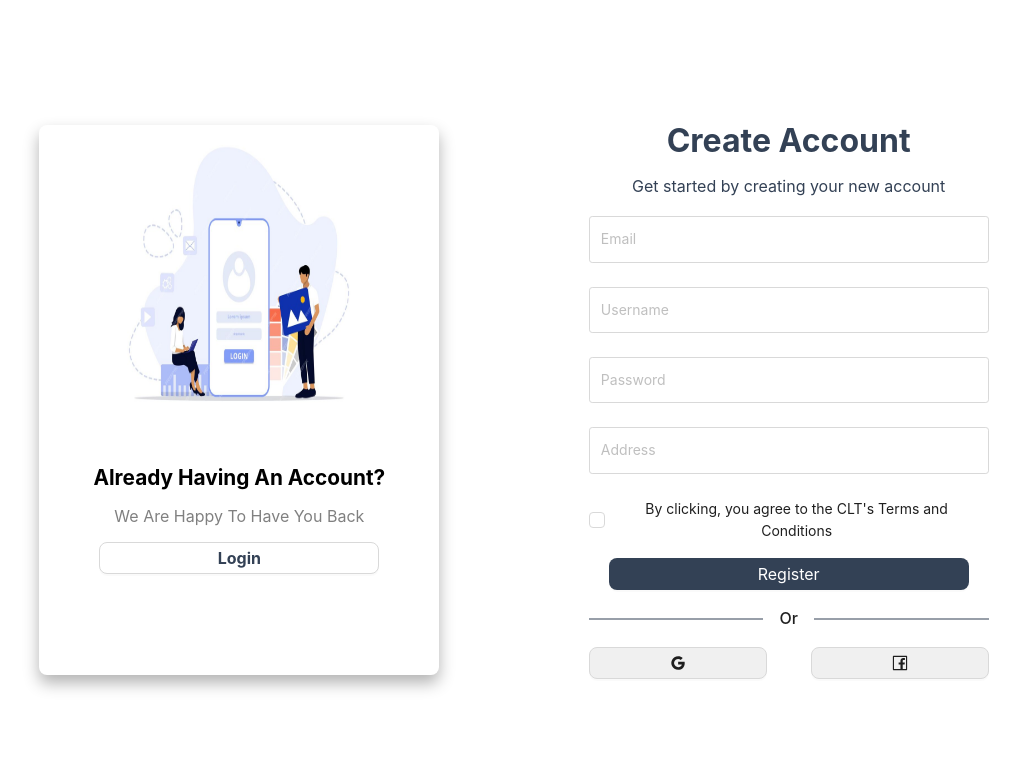
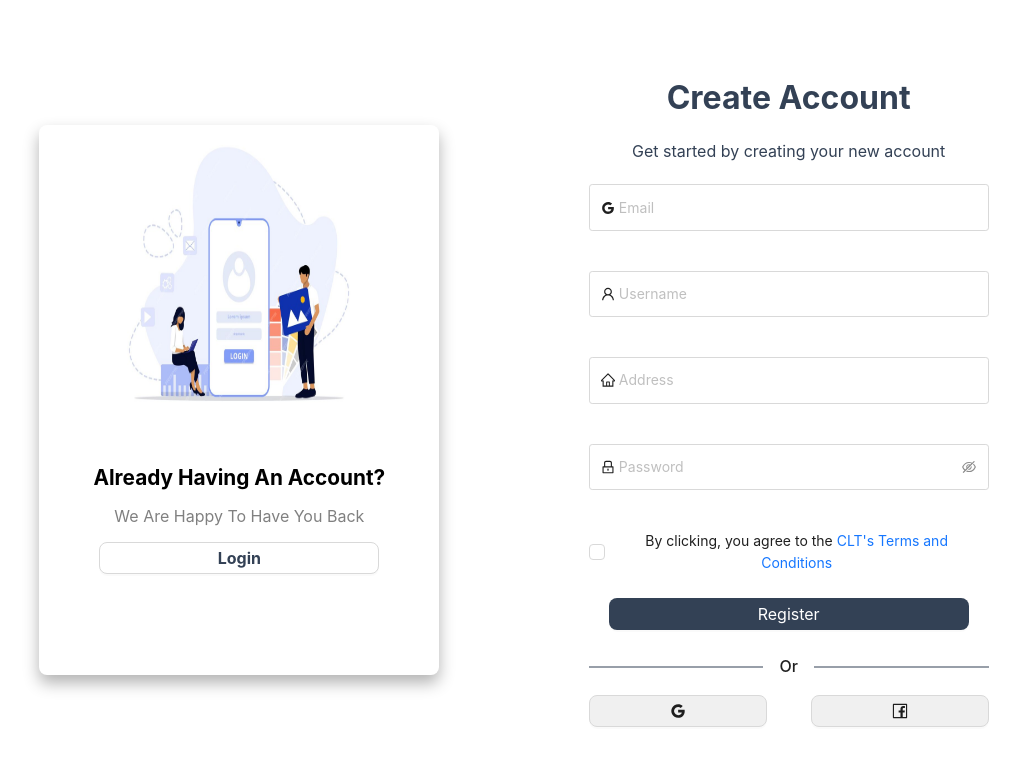
Before and after one commit to TranPhanPhucAn/Shipping-Route-Managerment, a Next.js app in the folder frontend/: page /register in a window 1280 px wide. Shown: the top 766 px of the page, without its empty margins (126-1146 px from the left). Built offline with nearby package versions, Linux system fonts and the light colour scheme; no server answers.

Commit message:
change UI

```diff
--- a/frontend/package.json
+++ b/frontend/package.json
@@ -13,6 +13,7 @@
     "@ant-design/icons": "^5.4.0",
     "@ant-design/nextjs-registry": "^1.0.0",
     "@apollo/client": "^3.11.2",
+    "@auth/core": "^0.34.2",
     "@emotion/react": "^11.13.0",
     "@emotion/styled": "^11.13.0",
     "@headlessui/react": "^2.1.2",
--- a/frontend/src/app/(auth)/register/page.tsx
+++ b/frontend/src/app/(auth)/register/page.tsx
@@ -3,8 +3,23 @@ import { useMutation } from "@apollo/client";
 import { REGISTER_USER } from "../../../graphql/mutations/Auth";
 import { useState } from "react";
 import { useRouter } from "next/navigation";
-import { Input, Button, message, Row, Col, Checkbox, Divider } from "antd";
-import { GoogleOutlined, FacebookOutlined } from "@ant-design/icons";
+import {
+  Input,
+  Button,
+  message,
+  Row,
+  Col,
+  Checkbox,
+  Divider,
+  Form,
+} from "antd";
+import {
+  GoogleOutlined,
+  FacebookOutlined,
+  LockOutlined,
+  UserOutlined,
+  HomeOutlined
+} from "@ant-design/icons";
 import styles from "../../../styles/Auth.module.css";
 import LoginImage from "./Login.png";
 import Image from "next/image";
@@ -85,47 +100,105 @@ const Register = () => {
         </div>
       </Col>
       <Col>
+        <Form name="register">
           <div className={styles.mainBox}>
             <h2 className={styles.title}>Create Account</h2>
             <p className={styles.subtitle}>
               Get started by creating your new account
             </p>
+            <Form.Item
+              name="email"
+              rules={[
+                {
+                  type: "email",
+                  message: "The input is not valid E-mail!",
+                },
+                {
+                  required: true,
+                  message: "Please input your E-mail!",
+                },
+              ]}
+            >
               <Input
+                prefix={<GoogleOutlined />}
                 className={styles.input}
                 placeholder="Email"
                 value={email}
                 onChange={(e) => setEmail(e.target.value)}
-            style={{ marginBottom: "1rem" }}
               />
+            </Form.Item>
+            <Form.Item
+              name="username"
+              rules={[
+                {
+                  required: true,
+                  message: "Please input your E-mail!",
+                },
+              ]}
+            >
               <Input
+                prefix={<UserOutlined />}
                 className={styles.input}
                 placeholder="Username"
                 value={username}
                 onChange={(e) => setUsername(e.target.value)}
-            style={{ marginBottom: "1rem" }}
               />
+            </Form.Item>
+            <Form.Item
+              name="address"
+              rules={[
+                {
+                  required: true,
+                  message: "Please input your Address",
+                },
+              ]}
+            >
               <Input
+                prefix={<HomeOutlined />}
+                className={styles.input}
+                placeholder="Address"
+                value={address}
+                onChange={(e) => setAddress(e.target.value)}
+              />
+            </Form.Item>
+            <Form.Item
+              name="password"
+              rules={[
+                {
+                  required: true,
+                  message: "Please input your Password!",
+                },
+              ]}
+            >
+              <Input.Password
+                prefix={<LockOutlined />}
                 className={styles.input}
                 type="password"
                 placeholder="Password"
                 value={password}
                 onChange={(e) => setPassword(e.target.value)}
-            style={{ marginBottom: "1rem" }}
               />
-          <Input
-            className={styles.input}
-            placeholder="Address"
-            value={address}
-            onChange={(e) => setAddress(e.target.value)}
-            style={{ marginBottom: "1rem" }}
-          />
-          <Checkbox
-            className={styles.checkbox}
-            checked={agreeToTerms}
-            onChange={(e) => setAgreeToTerms(e.target.checked)}
+            </Form.Item>
+
+            <Form.Item
+              name="agreement"
+              valuePropName="checked"
+              rules={[
+                {
+                  validator: (_, value) =>
+                    value
+                      ? Promise.resolve()
+                      : Promise.reject(new Error("Should accept agreement")),
+                },
+              ]}
             >
-            By clicking, you agree to the CLT's Terms and Conditions
+              <Checkbox>
+                {" "}
+                By clicking, you agree to the{" "}
+                <a href="">CLT's Terms and Conditions</a>
               </Checkbox>
+            </Form.Item>
+            <Form.Item>
               <Button
                 className={styles.mainButton}
                 loading={loading}
@@ -133,6 +206,7 @@ const Register = () => {
               >
                 Register
               </Button>
+            </Form.Item>
             {error && <p style={{ color: "red" }}>{error.message}</p>}
             <Divider style={{ borderColor: "#334155" }}>Or</Divider>
             <Row className={styles.socialLogin}>
@@ -150,6 +224,7 @@ const Register = () => {
               </Col>
             </Row>
           </div>
+        </Form>
       </Col>
     </Row>
   );
--- a/frontend/src/styles/Auth.module.css
+++ b/frontend/src/styles/Auth.module.css
@@ -62,17 +62,15 @@
 }
 
 .input {
-  margin-bottom: 1.5rem !important;
+  margin-bottom: 1rem;
   padding: 0.7rem;
   border-radius: 0.2rem;
 }
 
 .forgotLink {
-  font-size: 1rem;
   text-decoration: none;
   display: block;
   text-align: right;
-  margin-bottom: 1rem;
   color: #333;
 }
 .forgotLink:hover {
@@ -112,9 +110,7 @@
 .illustration {
   margin-bottom: 1rem;
 }
-.checkbox {
-  margin-bottom: 1rem !important;
-}
+
 @media (max-width: 768px) {
   .container {
     flex-direction: column;
```
Also changed, not shown: frontend/src/app/(auth)/activation/page.tsx (+16 -3 lines), frontend/src/app/(auth)/login/page.tsx (+62 -4 lines), 1 other file (tests, documents, lock files or other folders). Lines whose indentation alone changed are shown as unchanged.
